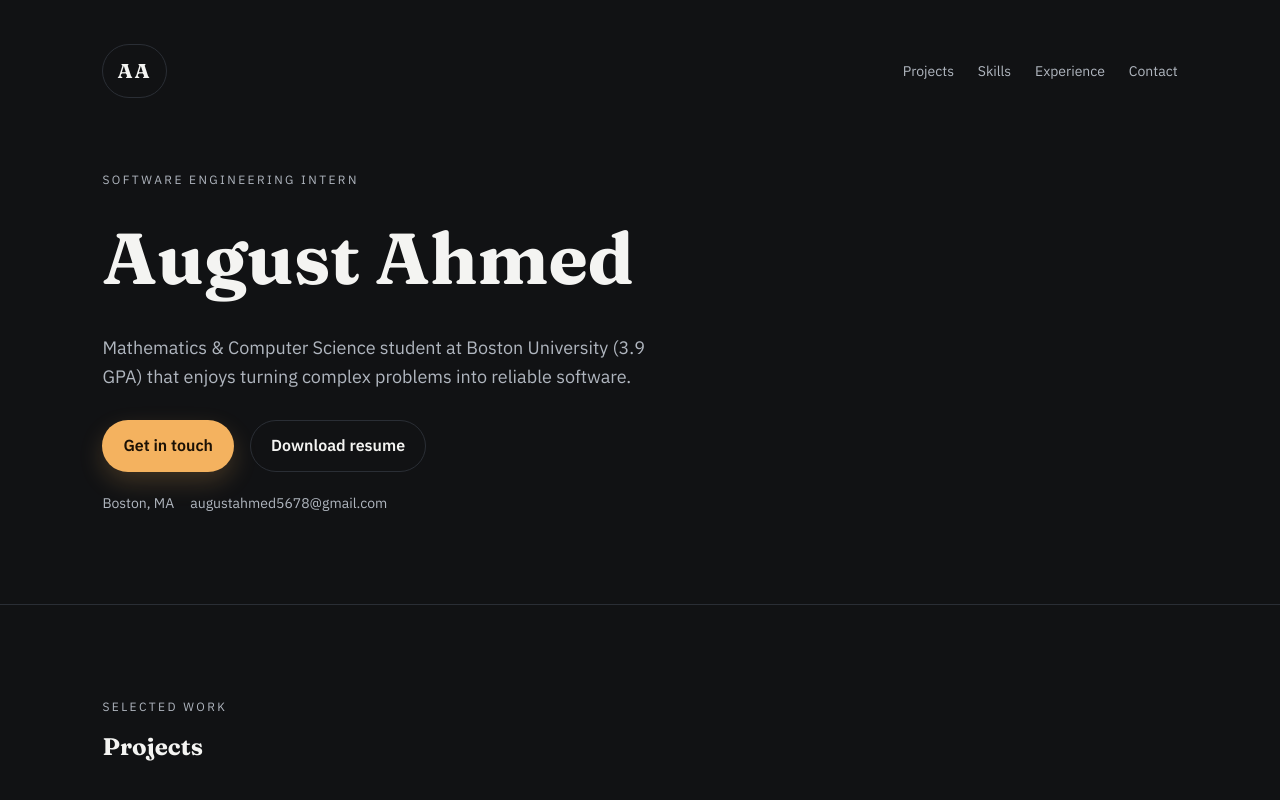
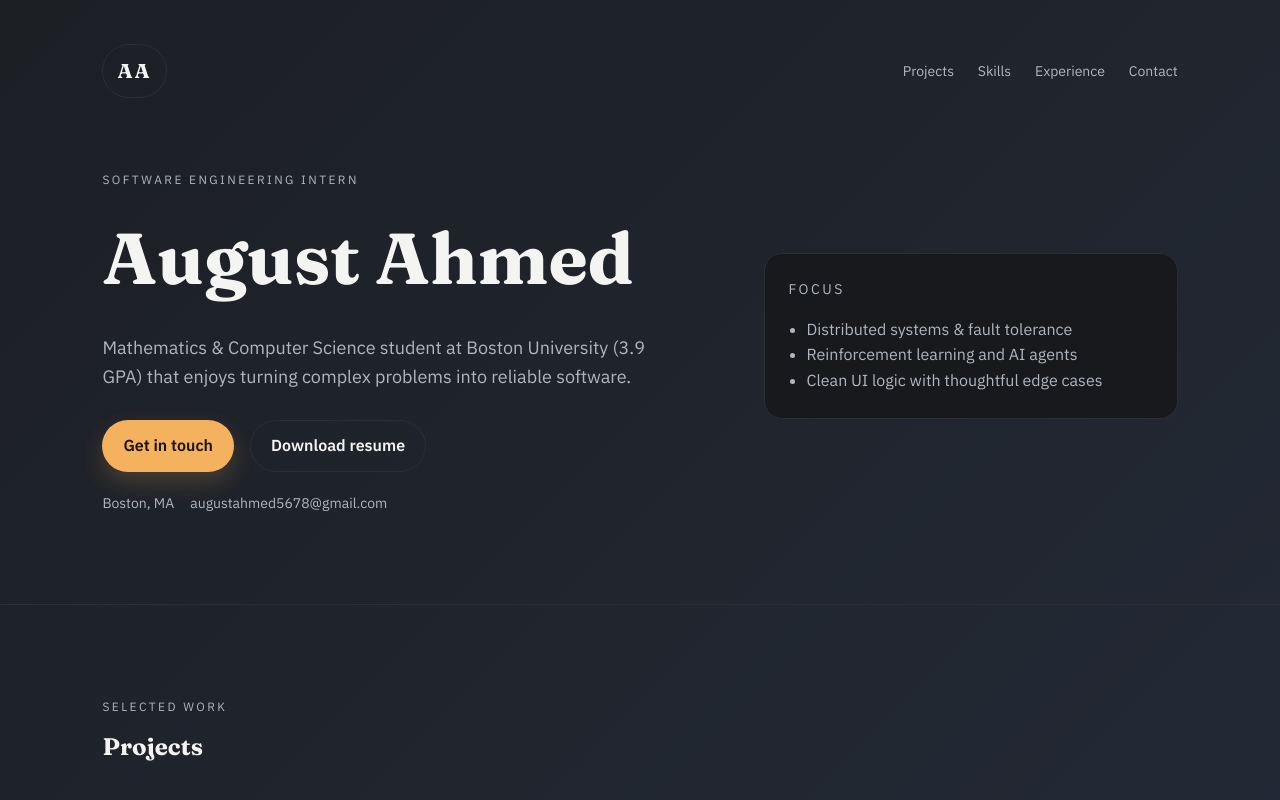
Before and after one commit to augahmed/Personal-Website, a plain HTML site: page index.html in a window 1280 px wide. Shown: the top 800 px of the page. Drawn offline with Linux system fonts and the light colour scheme.

Commit message:
Updated background colors

```diff
--- a/index.html
+++ b/index.html
@@ -38,6 +38,14 @@
           <span>Boston, MA</span>
           <span>augustahmed5678@gmail.com</span>
         </div>
+      </div>
+      <div class="hero-card">
+        <div class="card-top">Focus</div>
+        <ul>
+          <li>Distributed systems &amp; fault tolerance</li>
+          <li>Reinforcement learning and AI agents</li>
+          <li>Clean UI logic with thoughtful edge cases</li>
+        </ul>
       </div>
     </div>
   </header>
--- a/styles.css
+++ b/styles.css
@@ -1,5 +1,5 @@
 :root {
-  --bg: #111214;
+  --bg: #1c1f24;
   --panel: #17191d;
   --ink: #f4f4f2;
   --muted: #b0b6bf;
@@ -16,7 +16,7 @@ body {
   margin: 0;
   font-family: "IBM Plex Sans", "Segoe UI", sans-serif;
   color: var(--ink);
-  background: var(--bg);
+  background: linear-gradient(135deg, #1c1f24 0%, #222833 45%, #1a2b45 100%);
   line-height: 1.6;
 }
 
@@ -62,7 +62,7 @@ a {
 
 .hero-content {
   display: grid;
-  grid-template-columns: 1fr;
+  grid-template-columns: 1.2fr 0.8fr;
   gap: 40px;
   align-items: center;
 }
@@ -323,3 +323,22 @@ h1 {
     transition: none !important;
   }
 }
+.hero-card {
+  background: var(--panel);
+  border: 1px solid var(--line);
+  padding: 24px;
+  border-radius: 18px;
+}
+
+.hero-card ul {
+  padding-left: 18px;
+  margin: 16px 0 0;
+  color: var(--muted);
+}
+
+.card-top {
+  font-size: 14px;
+  text-transform: uppercase;
+  letter-spacing: 0.18em;
+  color: var(--muted);
+}
```
